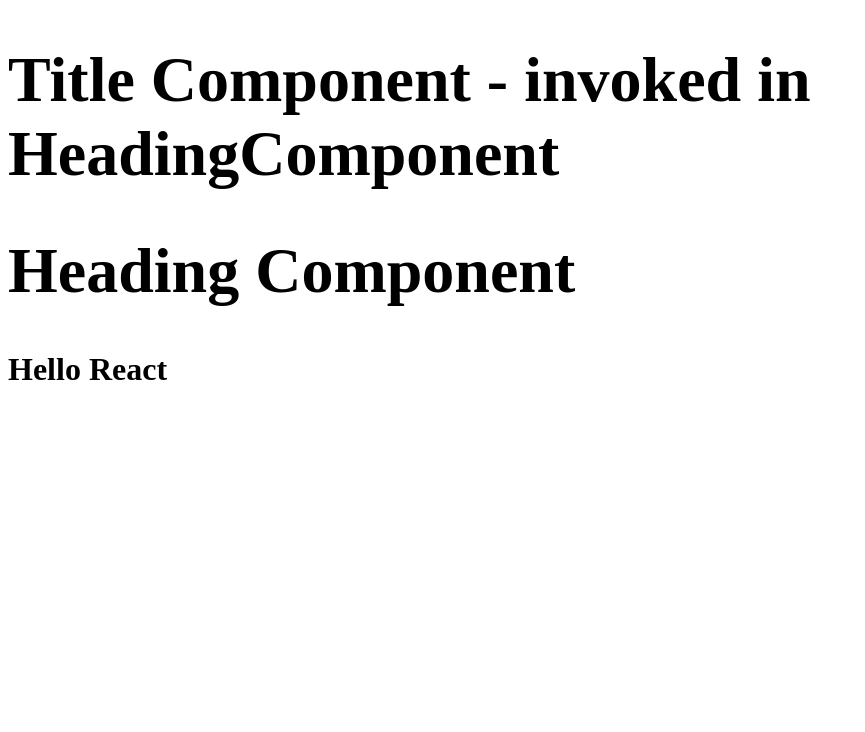
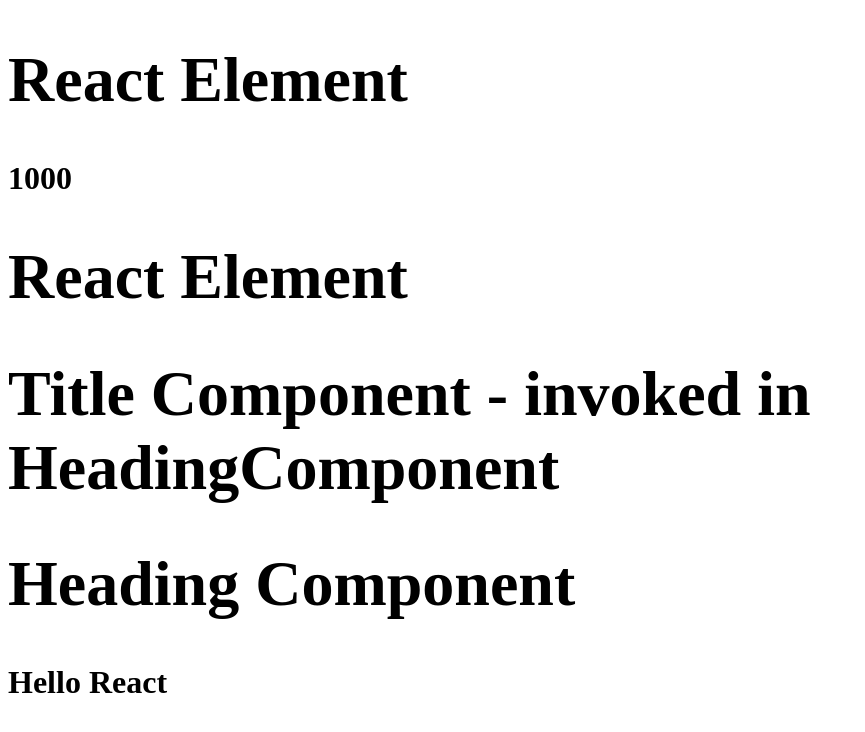
Before and after one commit to saiteja999/React, a React (Vite) app: page / in a window 1280 px wide. Shown: the top 732 px of the page, without its empty margins (0-865 px from the left). Built offline with nearby package versions, Linux system fonts and the light colour scheme.

Commit message:
component in a component, element in a component, component in element, element in element

```diff
--- a/App.js
+++ b/App.js
@@ -5,26 +5,30 @@
   <h1 className="title" tabIndex="5">
     Title Component - invoked in HeadingComponent
   </h1>
-)
+);
 
 const number = 1000;
 
+const reactElement = (<h1>React Element</h1>);
 //Component Composition
 const HeadingComponent = () => (
   <div>
+    {number}
+    {reactElement}
     <Title />
     <h1>Heading Component</h1>
   </div>
 );
 
+
 //React element can be placed in {}
 const jsxHeading = (
-    <h1 className="heading" tabIndex="5">
-    <HeadingComponent/>
-      Hello React
-    </h1>
-  );
-
+  <h1 className="heading" tabIndex="5">
+    {reactElement}
+    <HeadingComponent />
+    Hello React
+  </h1>
+);
 
 const root = ReactDOM.createRoot(document.getElementById("root"));
 root.render(jsxHeading);
```
